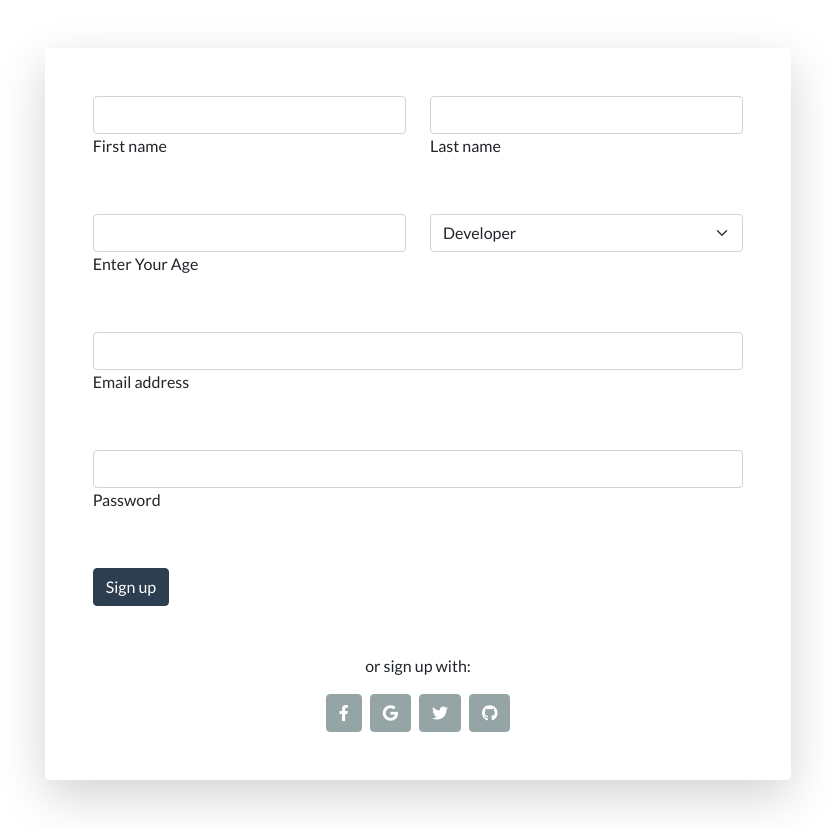
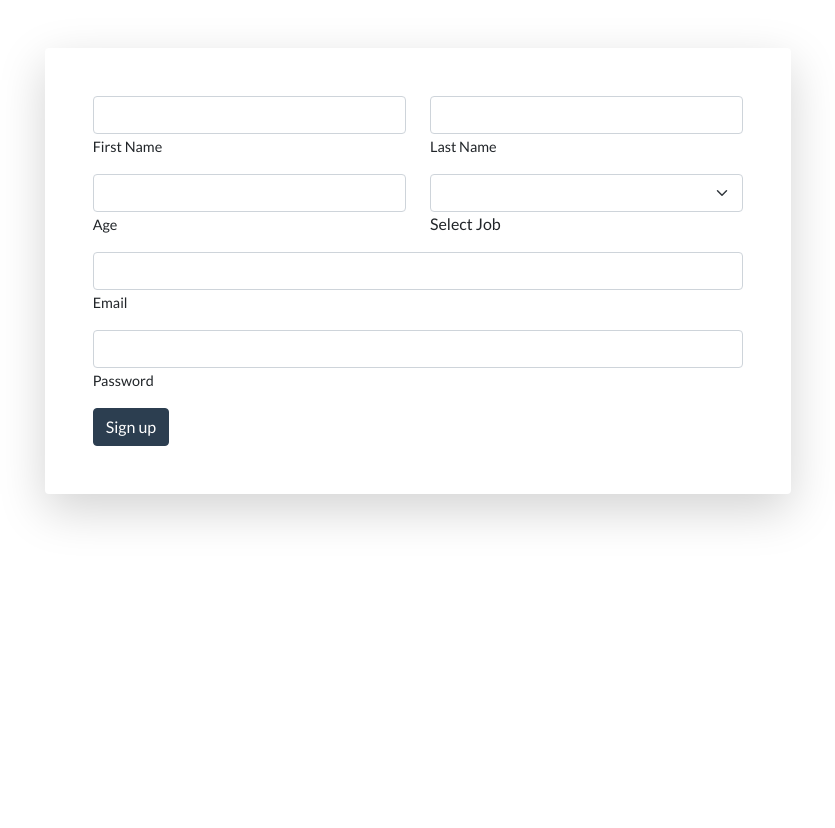
Before and after one commit to FKEspanol/react-project-1, a React (Vite) app: page / in a window 1280 px wide. Shown: the whole page, without its empty margins (222-1057 px from the left). After the commit the page ends 800 px from the top, so only its background shows below. Built offline with nearby package versions, Linux system fonts and the light colour scheme.

Commit message:
created <FormInput /> component to display form inputs

```diff
--- a/src/components/RegisterUser.jsx
+++ b/src/components/RegisterUser.jsx
@@ -1,6 +1,4 @@
 import React, { useRef, useState } from "react";
-
-import DisplayFormErrors from "./sub/DisplayErrorMessage";
 
 const RegisterUser = () => {
   const firstname = useRef(null);
@@ -43,6 +41,7 @@ const RegisterUser = () => {
         console.log("Created User");
         console.log(newUser);
 
+        //* remove input values and clear formErrors array when registration is successful
         firstname.current.value = "";
         lastname.current.value = "";
         age.current.value = "";
@@ -60,140 +59,137 @@ const RegisterUser = () => {
   return (
     <form
       onSubmit={onSubmit}
-      className="col-md-7 m-auto mt-5 shadow-lg p-5 mb-5 bg-white rounded"
+      className="col-md-7 m-auto mt-5 shadow-lg p-5 bg-white rounded"
     >
-      <div className="row mb-5">
+      <div className="row">
         {/* <!---------fistname----------> */}
         <div className="col">
-          <div className="form-outline">
-            <input
+          <FormInput
+            label_name="First Name"
             type="text"
             id="firstname"
-              className="form-control"
-              ref={firstname}
+            classname="form-control"
+            reference={firstname}
+            formErrors={formErrors}
+            state="firstname"
           />
-            <label className="form-label" htmlFor="firstname">
-              First name
-            </label>
-            {formErrors && (
-              <DisplayFormErrors formErrors={formErrors} state={"firstname"} />
-            )}
-          </div>
         </div>
 
         {/* <!---------lastname----------> */}
         <div className="col">
-          <div className="form-outline">
-            <input
+          <FormInput
+            label_name="Last Name"
             type="text"
             id="lastname"
-              className="form-control"
-              ref={lastname}
+            classname="form-control"
+            reference={lastname}
+            formErrors={formErrors}
+            state="lastname"
           />
-            <label className="form-label" htmlFor="lastname">
-              Last name
-            </label>
-            {formErrors && (
-              <DisplayFormErrors formErrors={formErrors} state={"lastname"} />
-            )}
-          </div>
         </div>
       </div>
       {/* <!---------Age----------> */}
-      <div className="row mb-5">
+      <div className="row">
         <div className="col">
-          <div className="form-outline">
-            <input
+          <FormInput
+            label_name="Age"
             type="number"
-              id="typeNumber"
-              className="form-control"
-              ref={age}
+            id="age"
+            classname="form-control"
+            reference={age}
+            formErrors={formErrors}
+            state="age"
           />
-            <label className="form-label" htmlFor="typeNumber">
-              Enter Your Age
-            </label>
-            {formErrors && (
-              <DisplayFormErrors formErrors={formErrors} state={"age"} />
-            )}
-          </div>
         </div>
 
         {/* <!---------Job----------> */}
         <div className="col">
           <select
             className="form-select"
-            defaultValue={null}
             aria-label="Default select example"
             ref={job}
+            id="job"
           >
+            <option></option>
+            <option value="Freelancer">Freelancer</option>
             <option value="Developer">Developer</option>
             <option value="Virtual Assistant">Virtual Assistant</option>
             <option value="Model">Model</option>
           </select>
+          <label htmlFor="job">Select Job</label>
           {formErrors && (
             <DisplayFormErrors formErrors={formErrors} state={"job"} />
           )}
         </div>
       </div>
 
-      {/* <!---------Email----------> */}
-      <div className="form-outline mb-5">
-        <input type="email" id="email" className="form-control" ref={email} />
-        <label className="form-label" htmlFor="email">
-          Email address
-        </label>
-        {formErrors && (
-          <DisplayFormErrors formErrors={formErrors} state={"email"} />
-        )}
-      </div>
+      <FormInput
+        label_name="Email"
+        type="email"
+        id="email"
+        classname="form-control"
+        reference={email}
+        formErrors={formErrors}
+        state="email"
+      />
 
       {/* <!---------Password----------> */}
-      <div className="form-outline mb-5">
-        <input
+      <FormInput
+        label_name="Password"
         type="password"
         id="password"
-          className="form-control"
-          ref={password}
+        classname="form-control"
+        reference={password}
+        formErrors={formErrors}
+        state="email"
       />
-        <label className="form-label" htmlFor="password">
-          Password
-        </label>
-        {formErrors && (
-          <DisplayFormErrors formErrors={formErrors} state={"password"} />
-        )}
-      </div>
 
-      {/* <div className="form-check d-flex justify-content-center mb-5">
-            <input className="form-check-input me-2" type="checkbox" value="" id="form2Example33" checked />
-            <label className="form-check-label" htmlFor="form2Example33">
-               Subscribe to our newsletter
-            </label>
-         </div> */}
-
-      <button type="submit" className="btn btn-primary btn-block mb-5">
+      <button type="submit" className="btn btn-primary btn-block">
         Sign up
       </button>
-
-      <div className="text-center">
-        <p>or sign up with:</p>
-        <button type="button" className="btn btn-secondary btn-floating mx-1">
-          <i className="fab fa-facebook-f"></i>
-        </button>
-
-        <button type="button" className="btn btn-secondary btn-floating mx-1">
-          <i className="fab fa-google"></i>
-        </button>
-
-        <button type="button" className="btn btn-secondary btn-floating mx-1">
-          <i className="fab fa-twitter"></i>
-        </button>
-
-        <button type="button" className="btn btn-secondary btn-floating mx-1">
-          <i className="fab fa-github"></i>
-        </button>
-      </div>
     </form>
   );
 };
 
+const FormInput = ({
+  label_name,
+  type,
+  id,
+  classname,
+  reference,
+  formErrors,
+  state,
+}) => {
+  return (
+    <div className="form-outline mb-3">
+      <input type={type} id={id} className={classname} ref={reference} />
+      <label
+        className="form-label mb-0"
+        htmlFor={id}
+        style={{ fontSize: ".9rem" }}
+      >
+        {label_name}
+      </label>
+      {formErrors && (
+        <DisplayFormErrors formErrors={formErrors} state={state} />
+      )}
+    </div>
+  );
+};
+
+const DisplayFormErrors = ({ formErrors, state }) => {
+  let message;
+  formErrors.forEach((i) => {
+    if (i.key === state) {
+      message = i.errorMessage;
+    }
+  });
+
+  return (
+    <p className="text-danger" style={{ fontSize: ".85rem" }}>
+      {message}
+    </p>
+  );
+};
+
 export default RegisterUser;
--- a/src/components/sub/DisplayErrorMessage.jsx
+++ /dev/null
@@ -1,12 +0,0 @@
-const DisplayFormErrors = ({ formErrors, state }) => {
-  let message;
-  formErrors.forEach((i) => {
-    if (i.key === state) {
-      message = i.errorMessage;
-    }
-  });
-
-  return <p className="form-text text-danger">{message}</p>;
-};
-
-export default DisplayFormErrors;
```
Lines whose indentation alone changed are shown as unchanged.
